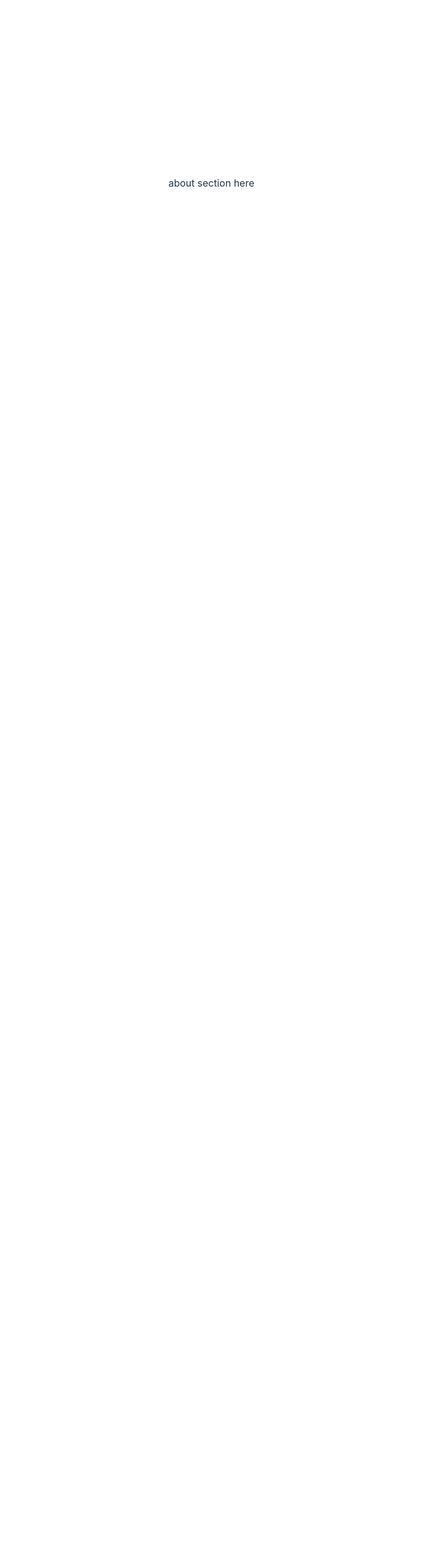
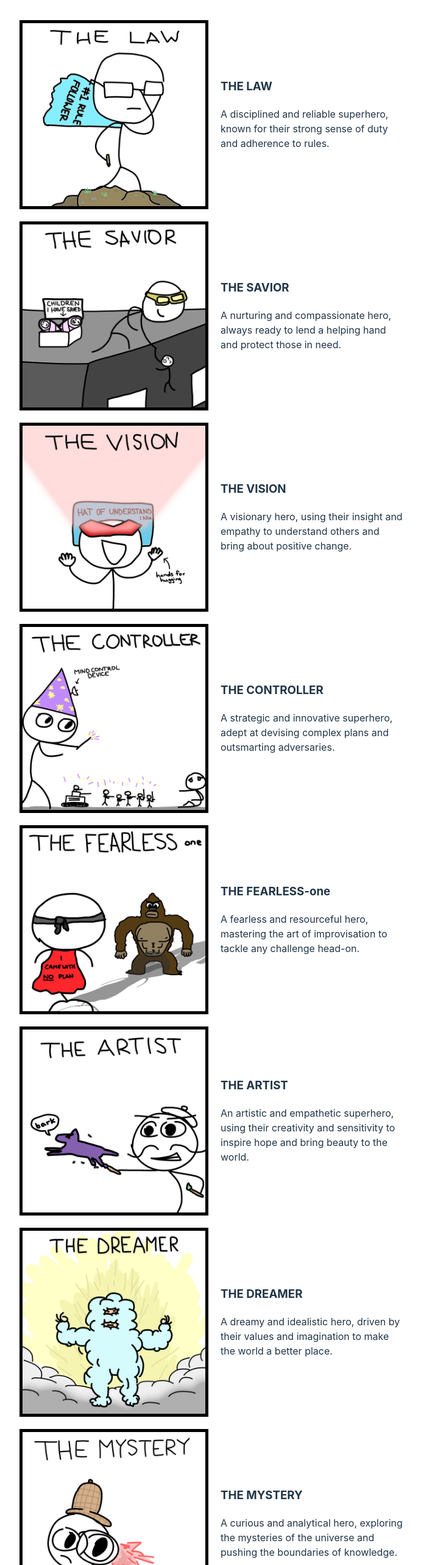
Before and after one commit to Dylyn/Superhero-Personality-Quiz, a React (Vite) app in the folder Personality Quiz Project/: page /about in a window 1280 px wide. Shown: the part 100-2666 px from the top of the page at 61% size, without its empty margins (293-984 px from the left). Before the commit the page ends 800 px from the top, so only its background shows below. Built offline with nearby package versions, Linux system fonts and the light colour scheme.

Commit message:
about page

```diff
--- a/Personality Quiz Project/src/pages/about.jsx
+++ b/Personality Quiz Project/src/pages/about.jsx
@@ -1,9 +1,152 @@
+import { useNavigate } from 'react-router-dom';
+import ISTJ from "../images/ISTJ.jpg"
+import ISFJ from "../images/ISFJ.jpg"
+import INFJ from "../images/INFJ.jpg"
+import INTJ from "../images/INTJ.jpg"
+import ISTP from "../images/ISTP.jpg"
+import ISFP from "../images/ISFP.jpg"
+import INFP from "../images/INFP.jpg"
+import INTP from "../images/INTP.jpg"
+import ESTP from "../images/ESTP.jpg"
+import ESFP from "../images/ESFP.jpg"
+import ENFP from "../images/ENFP.jpg"
+import ENTP from "../images/ENTP.jpg"
+import ESTJ from "../images/ESTJ.jpg"
+import ESFJ from "../images/ESFJ.jpg"
+import ENFJ from "../images/ENFJ.jpg"
+import ENTJ from "../images/ENTJ.jpg"
+
+
 
 
 export default function AboutSection() {
+
+    const navigate = useNavigate();
+
+    const handleReturnHome = () => {
+        navigate('/');
+        //ROUTE BACK TO '/'
+    }
     return (
-        <>
-        <div>about section here</div>
-        </>
+    <>
+        <div>
+            <button onClick={handleReturnHome} style={{ marginTop: '20px' }}> Return Home </button>
+        </div>
+        <div style={{ display: 'flex', alignItems: 'center' }}>
+            <img src={ISTJ} height={300} width={300} style={{ border: '5px solid black', marginTop: '20px' }}/>
+            <div style={{ marginLeft: '20px', maxWidth: '300px', textAlign: 'left' }}>
+                <h3>THE LAW</h3>
+                A disciplined and reliable superhero, known for their strong sense of duty and adherence to rules.
+            </div>
+        </div>
+        <div style={{ display: 'flex', alignItems: 'center' }}>
+            <img src={ISFJ} height={300} width={300} style={{ border: '5px solid black', marginTop: '20px' }}/>
+            <div style={{ marginLeft: '20px', maxWidth: '300px', textAlign: 'left' }}>
+                <h3>THE SAVIOR</h3>
+                A nurturing and compassionate hero, always ready to lend a helping hand and protect those in need.
+            </div>
+        </div>
+        <div style={{ display: 'flex', alignItems: 'center' }}>
+            <img src={INFJ} height={300} width={300} style={{ border: '5px solid black', marginTop: '20px' }}/>
+            <div style={{ marginLeft: '20px', maxWidth: '300px', textAlign: 'left' }}>
+                <h3>THE VISION</h3>
+                A visionary hero, using their insight and empathy to understand others and bring about positive change.
+            </div>
+        </div>
+        <div style={{ display: 'flex', alignItems: 'center' }}>
+            <img src={INTJ} height={300} width={300} style={{ border: '5px solid black', marginTop: '20px' }}/>
+            <div style={{ marginLeft: '20px', maxWidth: '300px', textAlign: 'left' }}>
+                <h3>THE CONTROLLER</h3>
+                A strategic and innovative superhero, adept at devising complex plans and outsmarting adversaries.
+            </div>
+        </div>
+        <div style={{ display: 'flex', alignItems: 'center' }}>
+            <img src={ISTP} height={300} width={300} style={{ border: '5px solid black', marginTop: '20px' }}/>
+            <div style={{ marginLeft: '20px', maxWidth: '300px', textAlign: 'left' }}>
+                <h3>THE FEARLESS-one</h3>
+                A fearless and resourceful hero, mastering the art of improvisation to tackle any challenge head-on.
+            </div>
+        </div>
+        <div style={{ display: 'flex', alignItems: 'center' }}>
+            <img src={ISFP} height={300} width={300} style={{ border: '5px solid black', marginTop: '20px' }}/>
+            <div style={{ marginLeft: '20px', maxWidth: '300px', textAlign: 'left' }}>
+                <h3>THE ARTIST</h3>
+                An artistic and empathetic superhero, using their creativity and sensitivity to inspire hope and bring beauty to the world.
+            </div>
+        </div>
+        <div style={{ display: 'flex', alignItems: 'center' }}>
+            <img src={INFP} height={300} width={300} style={{ border: '5px solid black', marginTop: '20px' }}/>
+            <div style={{ marginLeft: '20px', maxWidth: '300px', textAlign: 'left' }}>
+                <h3>THE DREAMER</h3>
+                A dreamy and idealistic hero, driven by their values and imagination to make the world a better place.
+            </div>
+        </div>
+        <div style={{ display: 'flex', alignItems: 'center' }}>
+            <img src={INTP} height={300} width={300} style={{ border: '5px solid black', marginTop: '20px' }}/>
+            <div style={{ marginLeft: '20px', maxWidth: '300px', textAlign: 'left' }}>
+                <h3>THE MYSTERY</h3>
+                A curious and analytical hero, exploring the mysteries of the universe and pushing the boundaries of knowledge.
+            </div>
+        </div>
+        <div style={{ display: 'flex', alignItems: 'center' }}>
+            <img src={ESTP} height={300} width={300} style={{ border: '5px solid black', marginTop: '20px' }}/>
+            <div style={{ marginLeft: '20px', maxWidth: '300px', textAlign: 'left' }}>
+                <h3>THE ADVENTURER</h3>
+                A bold and adventurous hero, thriving on excitement and always seeking new thrills and challenges.
+            </div>
+        </div>
+        <div style={{ display: 'flex', alignItems: 'center' }}>
+            <img src={ESFP} height={300} width={300} style={{ border: '5px solid black', marginTop: '20px' }}/>
+            <div style={{ marginLeft: '20px', maxWidth: '300px', textAlign: 'left' }}>
+                <h3>THE STAR</h3>
+                A charismatic and lively superhero, spreading joy and positivity wherever they go with their boundless energy.
+            </div>
+        </div>
+        <div style={{ display: 'flex', alignItems: 'center' }}>
+            <img src={ENFP} height={300} width={300} style={{ border: '5px solid black', marginTop: '20px' }}/>
+            <div style={{ marginLeft: '20px', maxWidth: '300px', textAlign: 'left' }}>
+                <h3>THE PASSION</h3>
+                A passionate and enthusiastic hero, fueled by their endless ideas and zest for life to create a brighter future.
+            </div>
+        </div>
+        <div style={{ display: 'flex', alignItems: 'center' }}>
+            <img src={ENTP} height={300} width={300} style={{ border: '5px solid black', marginTop: '20px' }}/>
+            <div style={{ marginLeft: '20px', maxWidth: '300px', textAlign: 'left' }}>
+                <h3>THE COMEBACK</h3>
+                A witty and inventive hero, constantly experimenting and pushing the limits of what's possible.
+            </div>
+        </div>
+        <div style={{ display: 'flex', alignItems: 'center' }}>
+            <img src={ESTJ} height={300} width={300} style={{ border: '5px solid black', marginTop: '20px' }}/>
+            <div style={{ marginLeft: '20px', maxWidth: '300px', textAlign: 'left' }}>
+                <h3>THE COMMANDER</h3>
+                A commanding and organized hero, leading with authority and efficiency to maintain order and justice.
+            </div>
+        </div>
+        <div style={{ display: 'flex', alignItems: 'center' }}>
+            <img src={ESFJ} height={300} width={300} style={{ border: '5px solid black', marginTop: '20px' }}/>
+            <div style={{ marginLeft: '20px', maxWidth: '300px', textAlign: 'left' }}>
+                <h3>THE TOWEL</h3>
+                A sociable and nurturing superhero, fostering strong connections and harmony within their community.
+            </div>
+        </div>
+        <div style={{ display: 'flex', alignItems: 'center' }}>
+            <img src={ENFJ} height={300} width={300} style={{ border: '5px solid black', marginTop: '20px' }}/>
+            <div style={{ marginLeft: '20px', maxWidth: '300px', textAlign: 'left' }}>
+                <h3>THE INSPIRATION</h3>
+                A charismatic and inspirational hero, rallying others to work together toward a common goal and bring about positive change.
+            </div>
+        </div>
+        <div style={{ display: 'flex', alignItems: 'center' }}>
+            <img src={ENTJ} height={300} width={300} style={{ border: '5px solid black', marginTop: '20px' }}/>
+            <div style={{ marginLeft: '20px', maxWidth: '300px', textAlign: 'left' }}>
+                <h3>LE MONK</h3>
+                A determined and visionary hero, using their strategic leadership to shape the world according to their grand ambitions.
+            </div>
+        </div>
+        <div>
+            <button onClick={handleReturnHome} style={{ marginTop: '20px' }}> Return Home </button>
+        </div>
+    </>
     )
 }
```
